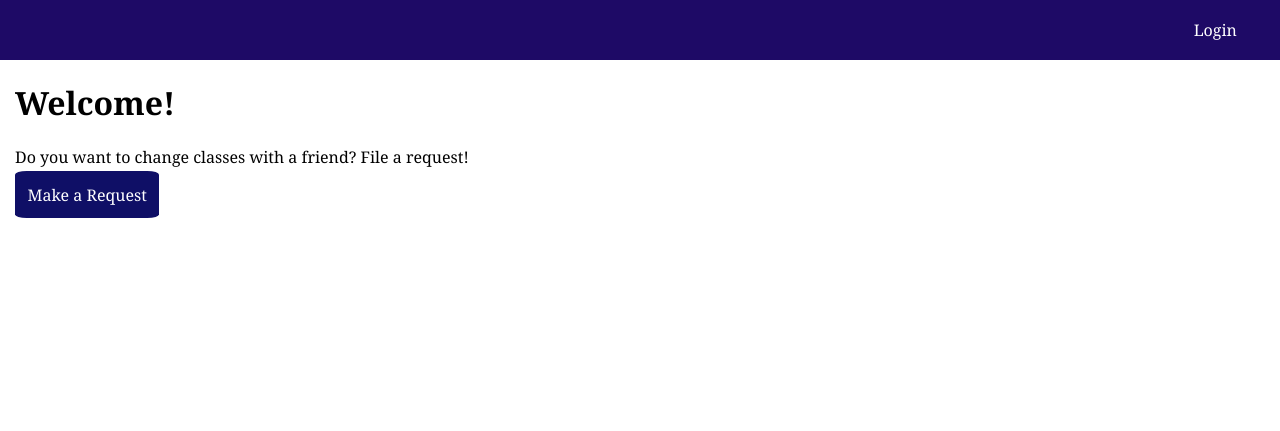
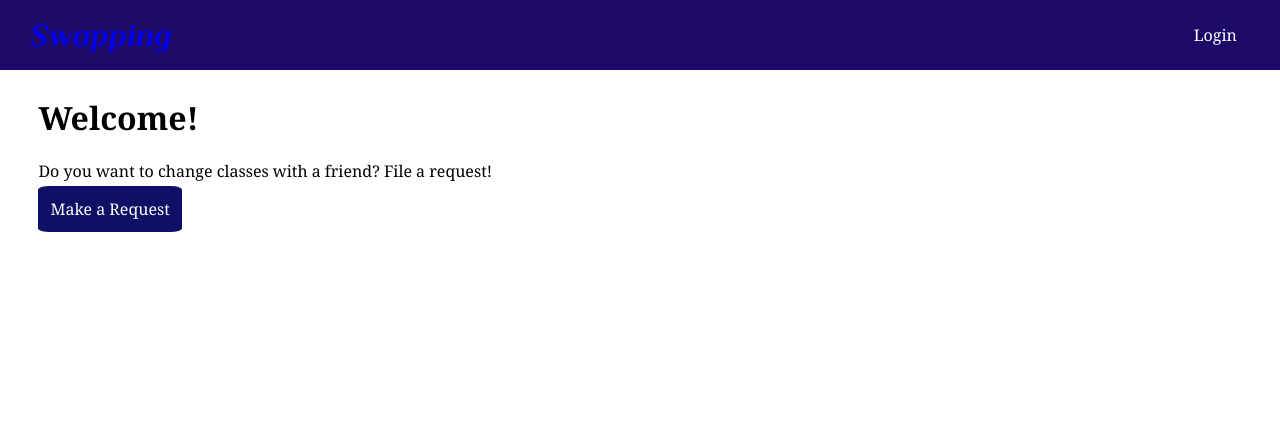
Before and after one commit to luisaraujo25/Swapping, a Django app: page / in a window 1280 px wide. Shown: the top 431 px of the page. Run offline with Django 4.2, Linux system fonts and the light colour scheme.

Commit message:
some frontend

```diff
--- a/src/app/static/style.css
+++ b/src/app/static/style.css
@@ -7,7 +7,10 @@ body{
 }
 
 body > :not(header):not(footer){
-  margin: 15px;
+  margin-left: 3%;
+  margin-right: 3%;
+  margin-top: 2%;
+  margin-bottom: 2%;
 }
 
 .button{
@@ -26,15 +29,16 @@ header{
   right: 0;
   left: 0;
   background-color: rgb(30, 10, 102);
-  height: 50px;
+  height: 60px;
   display: flex;
   flex-direction: row;
-  justify-content: right;
+  justify-content: space-between;
   padding: 5px;
 }
 
 header > a{
   margin-right: 3%;
+  margin-left: 2%;
   margin-top: auto;
   margin-bottom: auto;
 }
@@ -43,6 +47,15 @@ a{
   text-decoration: none;
 }
 
+a:hover{
+  color:rgb(216, 216, 216);
+}
+/*.button a:active*/
+
+.title{
+  font-family: 'Philosopher', sans-serif;
+  font-size: 200%;
+}
 
 footer{
   position: fixed;
@@ -68,10 +81,6 @@ footer a:link, a:visited{
   color:rgb(255, 255, 255);
 }
 
-a:hover{
-  color:rgb(216, 216, 216);
-}
-/*.button a:active*/
 
 form > div{
   padding: 10px;
--- /dev/null
+++ b/src/app/templates/default.html
@@ -0,0 +1,32 @@
+<!DOCTYPE html>
+<html lang="en">
+<head>
+    <meta charset="UTF-8">
+    <meta http-equiv="X-UA-Compatible" content="IE=edge">
+    <meta name="viewport" content="width=device-width, initial-scale=1.0">
+
+    {% load static %}
+    <link rel="stylesheet" type="text/css" href="{% static 'style.css' %}">
+    <link rel="icon" type="image/x-icon" href="../static/img/favicon.ico">
+
+    <link rel="preconnect" href="https://fonts.googleapis.com">
+    <link rel="preconnect" href="https://fonts.gstatic.com" crossorigin>
+    <link href="https://fonts.googleapis.com/css2?family=Philosopher:ital,wght@1,700&display=swap" rel="stylesheet">
+
+    <title>Default layout</title>
+</head>
+<body>
+
+    <header>
+        <a href="/" class="title">Swapping</a>
+        <a href="">Login</a>
+    </header>
+
+    <footer>
+        <a href="">About</a>
+        <a href="">FAQs</a>
+        <a href="">Contacts</a>
+    </footer>
+
+</body>
+</html>
--- a/src/app/templates/home.html
+++ b/src/app/templates/home.html
@@ -7,16 +7,14 @@
 
         {% load static %}
         <link rel="stylesheet" type="text/css" href="{% static 'style.css' %}">
+        <link rel="icon" type="image/x-icon" href="../static/img/favicon.ico">
 
-        <link rel="icon" type="image/x-icon" href="../static/img/favicon.ico">
         <title>Home</title>
 
     </head>
     <body>
 
-        <header>
-            <a href="">Login</a>
-        </header>
+        {% include "default.html" %}
 
         <div>
             <h1>Welcome!</h1>
@@ -25,12 +23,6 @@
             </p>
             <a class="button" href="{% url 'make request' %}">Make a Request</a>
         </div>
-
-        <footer>
-            <a href="">About</a>
-            <a href="">FAQs</a>
-            <a href="">Contacts</a>
-        </footer>
 
         <!--
             {% if var %}
--- a/src/app/templates/request.html
+++ b/src/app/templates/request.html
@@ -12,6 +12,9 @@
     <title>Request</title>
 </head>
 <body>
+
+    {% include "default.html" %}
+
     {{ obj }}
     <form method="post">
 
--- a/src/app/views.py
+++ b/src/app/views.py
@@ -53,14 +53,12 @@ def request(request):
                 #save obj in the db
                 obj.save()
 
-                sendEmail(email1)
                 return HttpResponseRedirect('/')
     # if a GET (or any other method) we'll create a blank form
     else:
         form = RequestForm()
 
-    obj = Request.objects.get(pk=6)
-    return render(request, 'request.html', {'form': form, 'obj': obj})
+    return render(request, 'request.html', {'form': form})
 
 def viewrequest(request, idReq):
 
```
Also changed, not shown: src/app/utils.py (+0 -11 lines).
